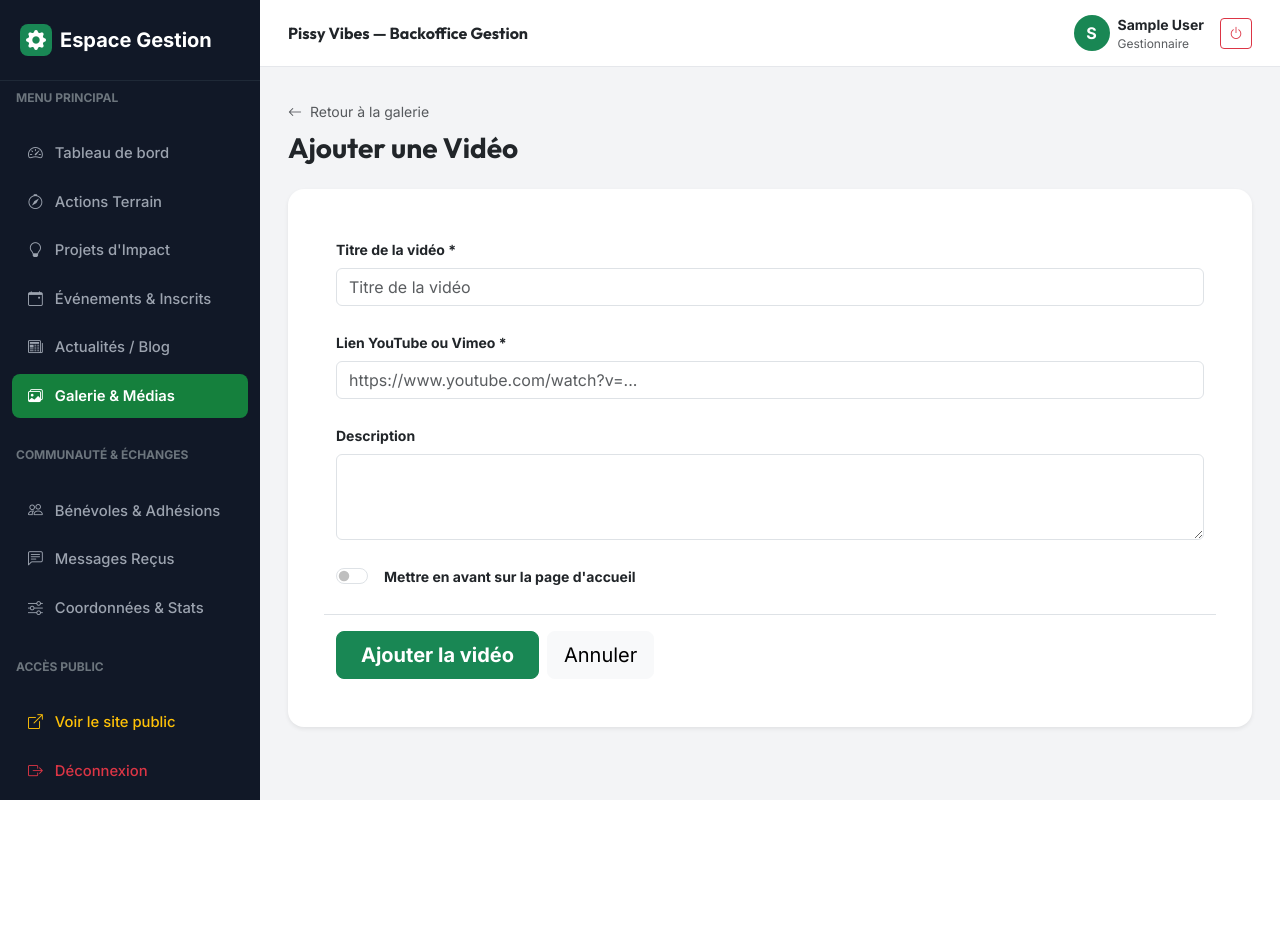
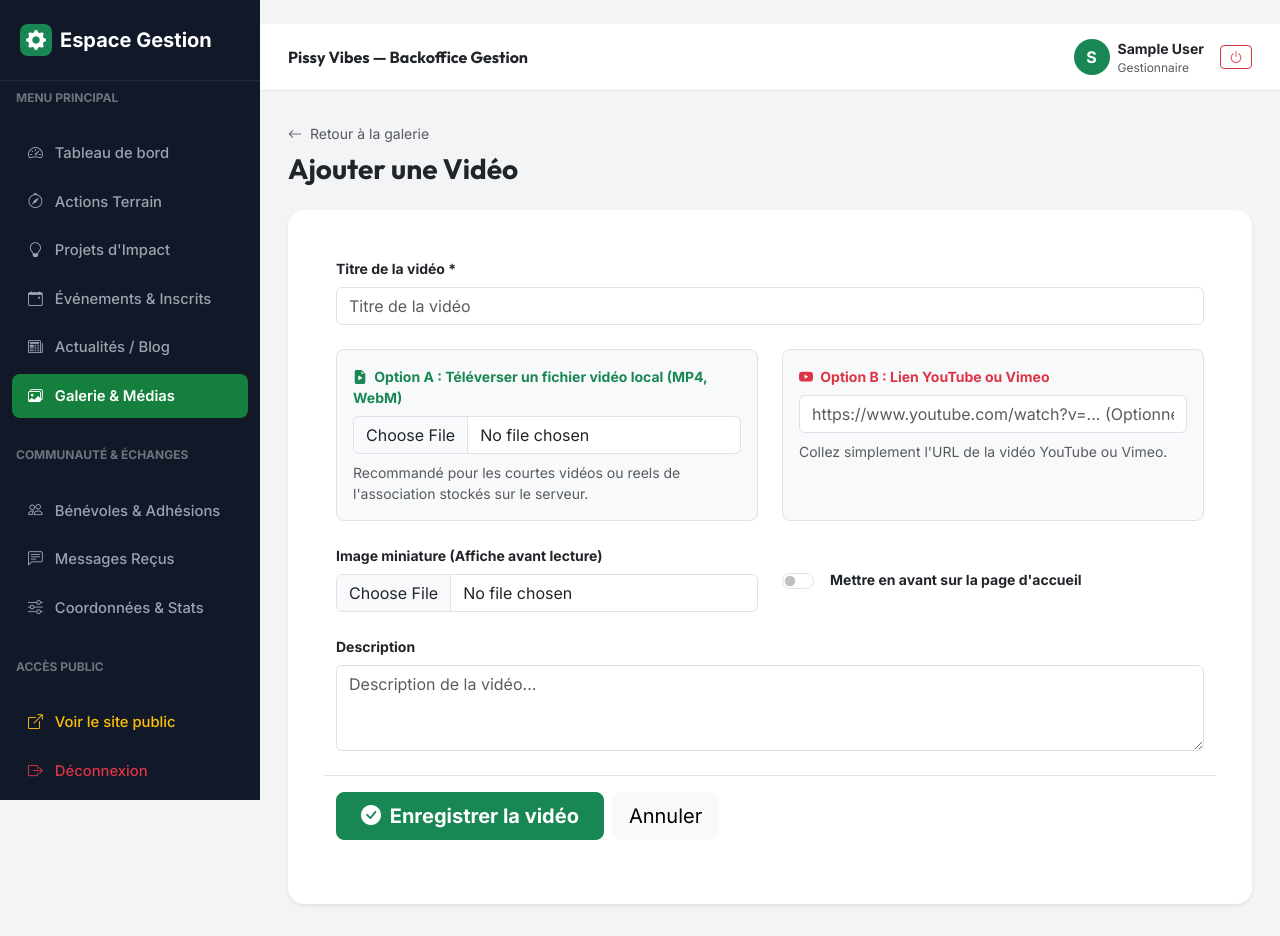
Before and after one commit to ibrahimsaw/GestionPissyVibes, a Django app: page /gestion/galerie/videos/ajouter/ in a window 1280 px wide. Before the commit the page ends 800 px from the top, so only its background shows below. Run offline with Django 5.2, Linux system fonts and the light colour scheme; the visitor is signed in with stand-in values (Sample User, id 1); data comes from the database, SQL or seed files in the repository.

Commit message:
12:53 30/09/2026

```diff
--- a/dashboard/forms.py
+++ b/dashboard/forms.py
@@ -99,13 +99,16 @@
 class GalleryVideoForm(forms.ModelForm):
     class Meta:
         model = GalleryVideo
-        fields = ['title', 'video_url', 'description', 'featured']
+        fields = ['title', 'video_file', 'video_url', 'thumbnail', 'description', 'featured']
         widgets = {
             'title': forms.TextInput(attrs={'class': 'form-control', 'placeholder': "Titre de la vidéo"}),
-            'video_url': forms.URLInput(attrs={'class': 'form-control', 'placeholder': "https://www.youtube.com/watch?v=..."}),
-            'description': forms.Textarea(attrs={'class': 'form-control', 'rows': 3}),
+            'video_file': forms.FileInput(attrs={'class': 'form-control'}),
+            'video_url': forms.URLInput(attrs={'class': 'form-control', 'placeholder': "https://www.youtube.com/watch?v=... (Optionnel si vous téléversez un fichier)"}),
+            'thumbnail': forms.FileInput(attrs={'class': 'form-control'}),
+            'description': forms.Textarea(attrs={'class': 'form-control', 'rows': 3, 'placeholder': "Description de la vidéo..."}),
             'featured': forms.CheckboxInput(attrs={'class': 'form-check-input'}),
         }
+
 
 class SiteSettingsForm(forms.ModelForm):
     class Meta:
--- a/dashboard/views.py
+++ b/dashboard/views.py
@@ -274,12 +274,13 @@
 
 @staff_required
 def video_create_view(request):
-    form = GalleryVideoForm(request.POST or None)
+    form = GalleryVideoForm(request.POST or None, request.FILES or None)
     if request.method == 'POST' and form.is_valid():
         form.save()
         messages.success(request, "La vidéo a été ajoutée !")
         return redirect('dashboard:gallery_manage')
     return render(request, 'dashboard/gallery/video_form.html', {'form': form, 'title': "Ajouter une Vidéo", 'active_menu': 'gallery'})
+
 
 @staff_required
 def video_delete_view(request, pk):
--- a/gallery/models.py
+++ b/gallery/models.py
@@ -47,7 +47,8 @@
 
 class GalleryVideo(models.Model):
     title = models.CharField("Titre de la vidéo", max_length=200)
-    video_url = models.URLField("Lien YouTube ou Vimeo", help_text="Ex: https://www.youtube.com/watch?v=XXXX ou https://vimeo.com/XXXX")
+    video_file = models.FileField("Fichier vidéo local (MP4, WebM...)", upload_to="gallery/videos_files/", blank=True, null=True, help_text="Téléversez un fichier vidéo local ou indiquez un lien YouTube/Vimeo ci-dessous.")
+    video_url = models.URLField("Lien YouTube ou Vimeo", blank=True, help_text="Ex: https://www.youtube.com/watch?v=XXXX ou https://vimeo.com/XXXX")
     thumbnail = models.ImageField("Miniature personnalisée", upload_to="gallery/videos/", blank=True, null=True)
     description = models.TextField("Description", blank=True)
     date = models.DateField("Date de publication", blank=True, null=True)
@@ -62,7 +63,13 @@
     def __str__(self):
         return self.title
 
+    @property
+    def is_local(self):
+        return bool(self.video_file)
+
     def get_embed_url(self):
+        if not self.video_url:
+            return ""
         # Parse YouTube
         youtube_match = re.search(r'(?:v=|\/|embed\/|youtu\.be\/)([a-zA-Z0-9_-]{11})', self.video_url)
         if youtube_match:
--- a/templates/dashboard/gallery/video_form.html
+++ b/templates/dashboard/gallery/video_form.html
@@ -12,29 +12,51 @@
 
 <div class="card border-0 shadow-sm rounded-4 bg-white">
     <div class="card-body p-4 p-lg-5">
-        <form method="POST">
+        <form method="POST" enctype="multipart/form-data">
             {% csrf_token %}
             <div class="row g-4">
                 <div class="col-12">
                     <label class="form-label fw-bold small">Titre de la vidéo *</label>
                     {{ form.title }}
                 </div>
-                <div class="col-12">
-                    <label class="form-label fw-bold small">Lien YouTube ou Vimeo *</label>
-                    {{ form.video_url }}
+
+                <div class="col-md-6">
+                    <div class="p-3 border rounded-3 bg-light h-100">
+                        <label class="form-label fw-bold small text-success"><i class="bi bi-file-earmark-play-fill me-1"></i> Option A : Téléverser un fichier vidéo local (MP4, WebM)</label>
+                        {{ form.video_file }}
+                        <small class="text-muted d-block mt-2">Recommandé pour les courtes vidéos ou reels de l'association stockés sur le serveur.</small>
+                    </div>
                 </div>
+
+                <div class="col-md-6">
+                    <div class="p-3 border rounded-3 bg-light h-100">
+                        <label class="form-label fw-bold small text-danger"><i class="bi bi-youtube me-1"></i> Option B : Lien YouTube ou Vimeo</label>
+                        {{ form.video_url }}
+                        <small class="text-muted d-block mt-2">Collez simplement l'URL de la vidéo YouTube ou Vimeo.</small>
+                    </div>
+                </div>
+
+                <div class="col-md-6">
+                    <label class="form-label fw-bold small">Image miniature (Affiche avant lecture)</label>
+                    {{ form.thumbnail }}
+                </div>
+
+                <div class="col-md-6">
+                    <div class="form-check form-switch mt-4">
+                        {{ form.featured }}
+                        <label class="form-check-label fw-bold small ms-2">Mettre en avant sur la page d'accueil</label>
+                    </div>
+                </div>
+
                 <div class="col-12">
                     <label class="form-label fw-bold small">Description</label>
                     {{ form.description }}
                 </div>
-                <div class="col-12">
-                    <div class="form-check form-switch">
-                        {{ form.featured }}
-                        <label class="form-check-label fw-bold small ms-2">Mettre en avant sur la page d'accueil</label>
-                    </div>
-                </div>
+
                 <div class="col-12 pt-3 border-top d-flex gap-2">
-                    <button type="submit" class="btn btn-success btn-lg fw-bold px-4">Ajouter la vidéo</button>
+                    <button type="submit" class="btn btn-success btn-lg fw-bold px-4">
+                        <i class="bi bi-check-circle-fill me-1"></i> Enregistrer la vidéo
+                    </button>
                     <a href="{% url 'dashboard:gallery_manage' %}" class="btn btn-light btn-lg">Annuler</a>
                 </div>
             </div>
--- a/templates/pages/home.html
+++ b/templates/pages/home.html
@@ -174,7 +174,7 @@
 
         <div class="row g-4">
             {% for action in recent_actions %}
-                <div class="col-md-6 col-lg-3">
+                <div class="col-md-6 col-lg-4 col-xl-3">
                     {% include 'components/action_card.html' with action=action %}
                 </div>
             {% empty %}
```
Also changed, not shown: static/css/styles.css (+14 -2 lines), templates/dashboard/gallery/gallery_manage.html (+20 -6 lines), templates/gallery/gallery_list.html (+9 -2 lines), gallery/migrations/0002_galleryvideo_video_file_alter_galleryvideo_video_url.py (added).
